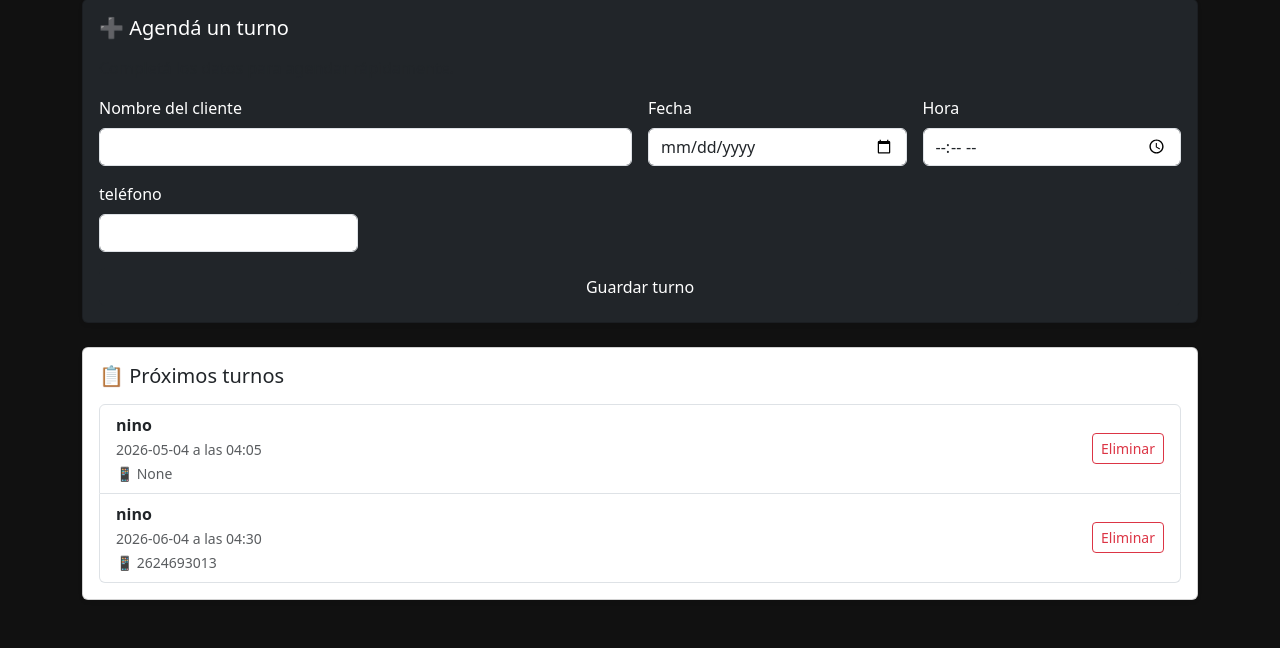
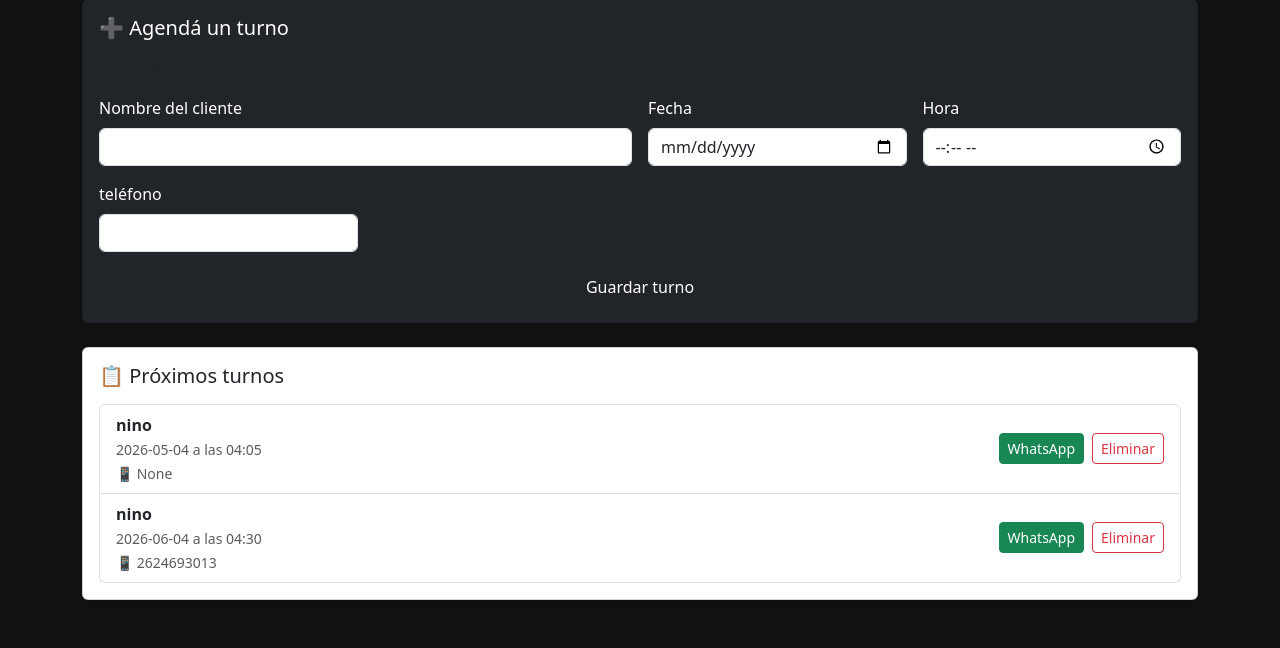
Before and after one commit to NinoMg/AgendaDeTurnos, a Flask app: page / in a window 1280 px wide. Shown: the part 350-998 px from the top of the page. Run offline with Flask 3, Linux system fonts and the light colour scheme; data comes from the database, SQL or seed files in the repository.

Commit message:
boton whatsapp

```diff
--- a/templates/index.html
+++ b/templates/index.html
@@ -105,11 +105,21 @@
                           </small>
                         </div>
 
+                        <div class="d-flex gap-2">
+
+                          <a href="https://wa.me/5492604693013{{ turno[4] }}"
+                          target="_blank"
+                          class="btn btn-success btn-sm">
+                          WhatsApp
+                        </a>
+
                         <a href="/eliminar/{{ turno[0] }}"
-                           class="btn btn-outline-danger btn-sm"
-                           onclick="return confirm('¿Eliminar este turno?')">
-                            Eliminar
-                        </a>
+                        class="btn btn-outline-danger btn-sm"
+                        onclick="return confirm('¿Eliminar este turno?')">
+                        Eliminar
+                      </a>
+
+</div>
 
                     </li>
                 {% else %}
```
